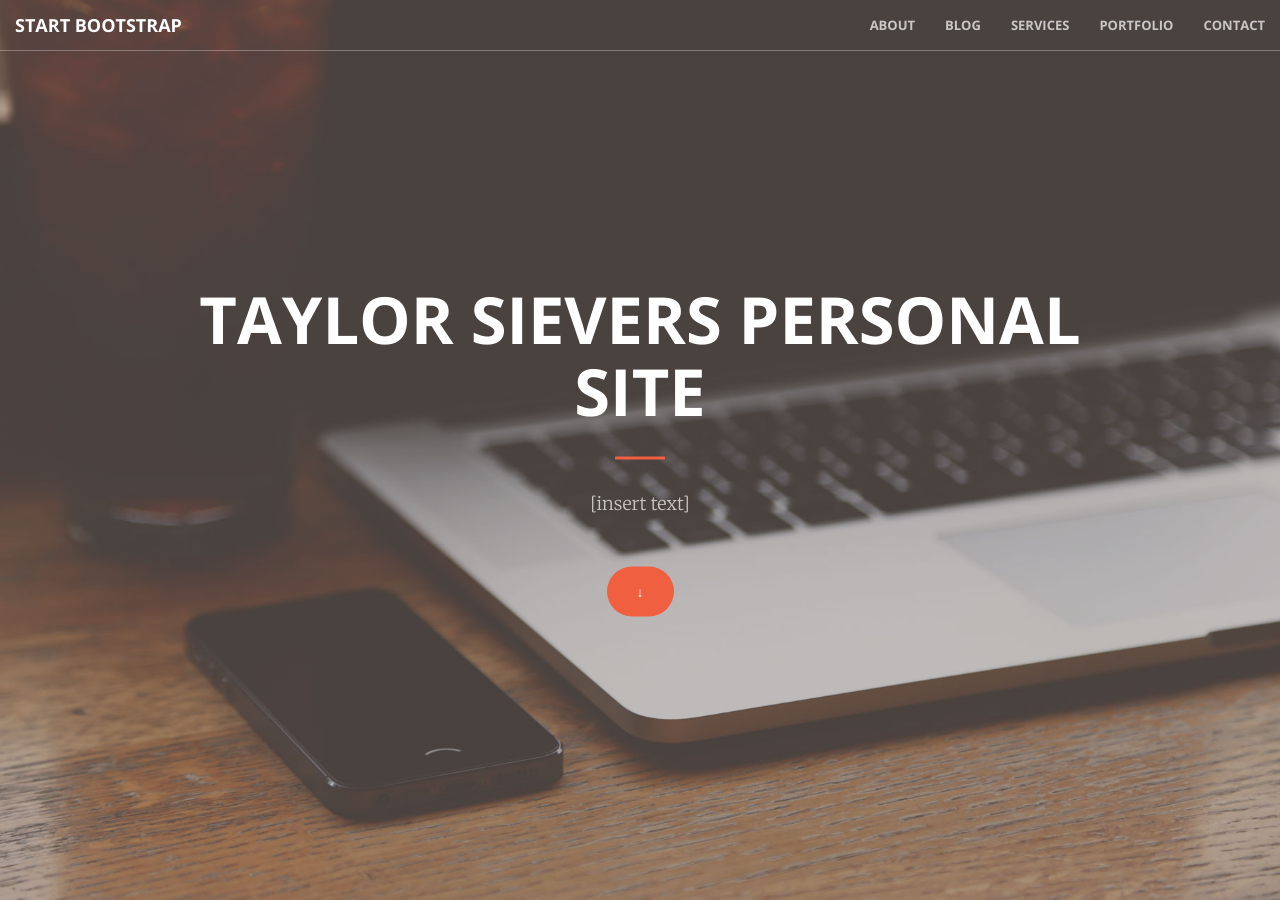
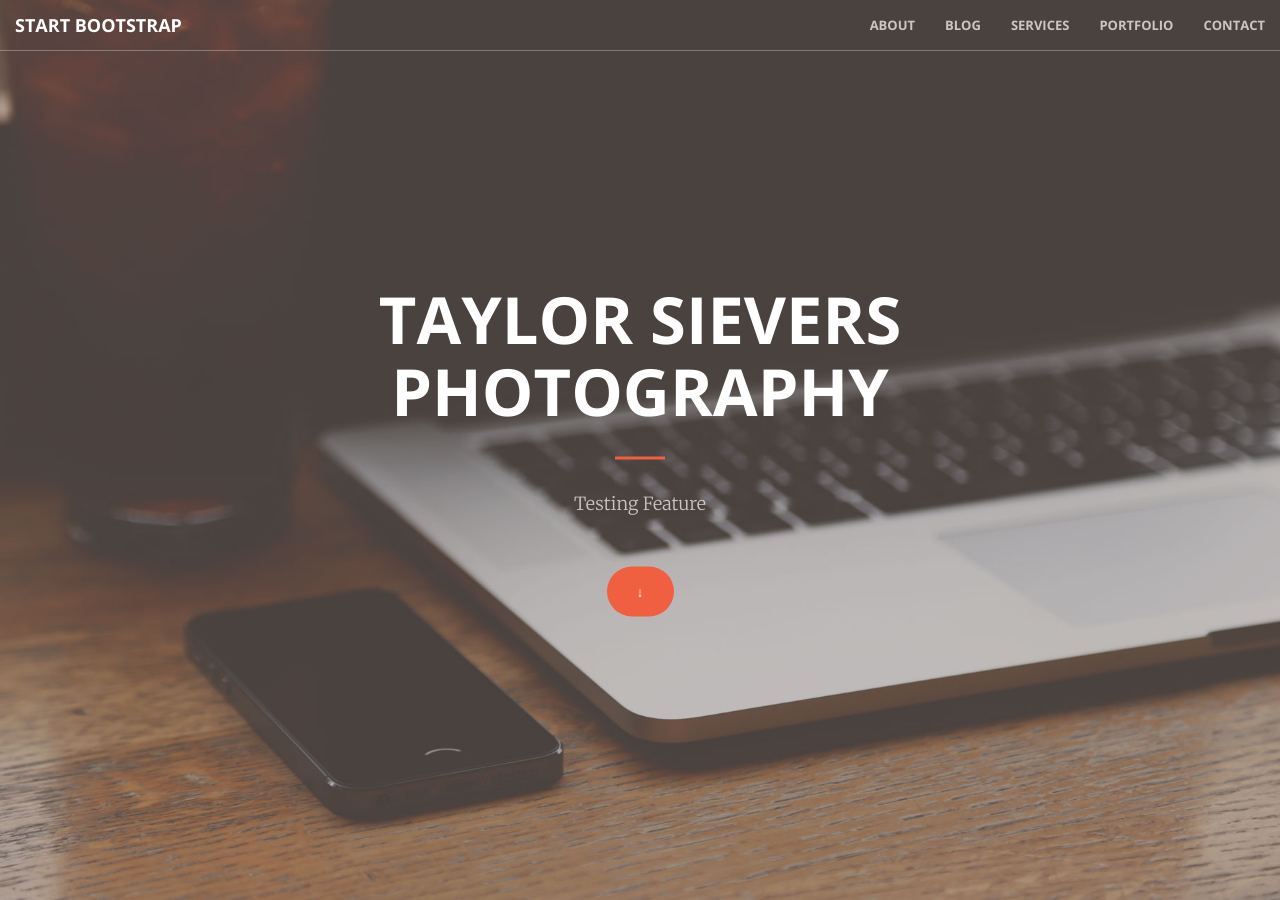
Before and after one commit to twsievers/twsievers.github.io, a Jekyll site: the page built from index.html, in a window 1280 px wide and 900 px high. Built offline with Jekyll 4.4.1, drawn with Linux system fonts in a browser that asks for light colours.

Commit message:
adjusting header text

```diff
--- a/_includes/header.html
+++ b/_includes/header.html
@@ -1,9 +1,9 @@
 <header>
     <div class="header-content">
         <div class="header-content-inner">
-            <h1>Taylor Sievers Personal Site</h1>
+            <h1>Taylor Sievers Photography</h1>
             <hr>
-            <p>[insert text]</p>
+            <p>Testing Feature</p>
             <a href="#about" class="btn btn-primary btn-xl page-scroll"><span>&#8595;</span></a>
         </div>
     </div>
```
